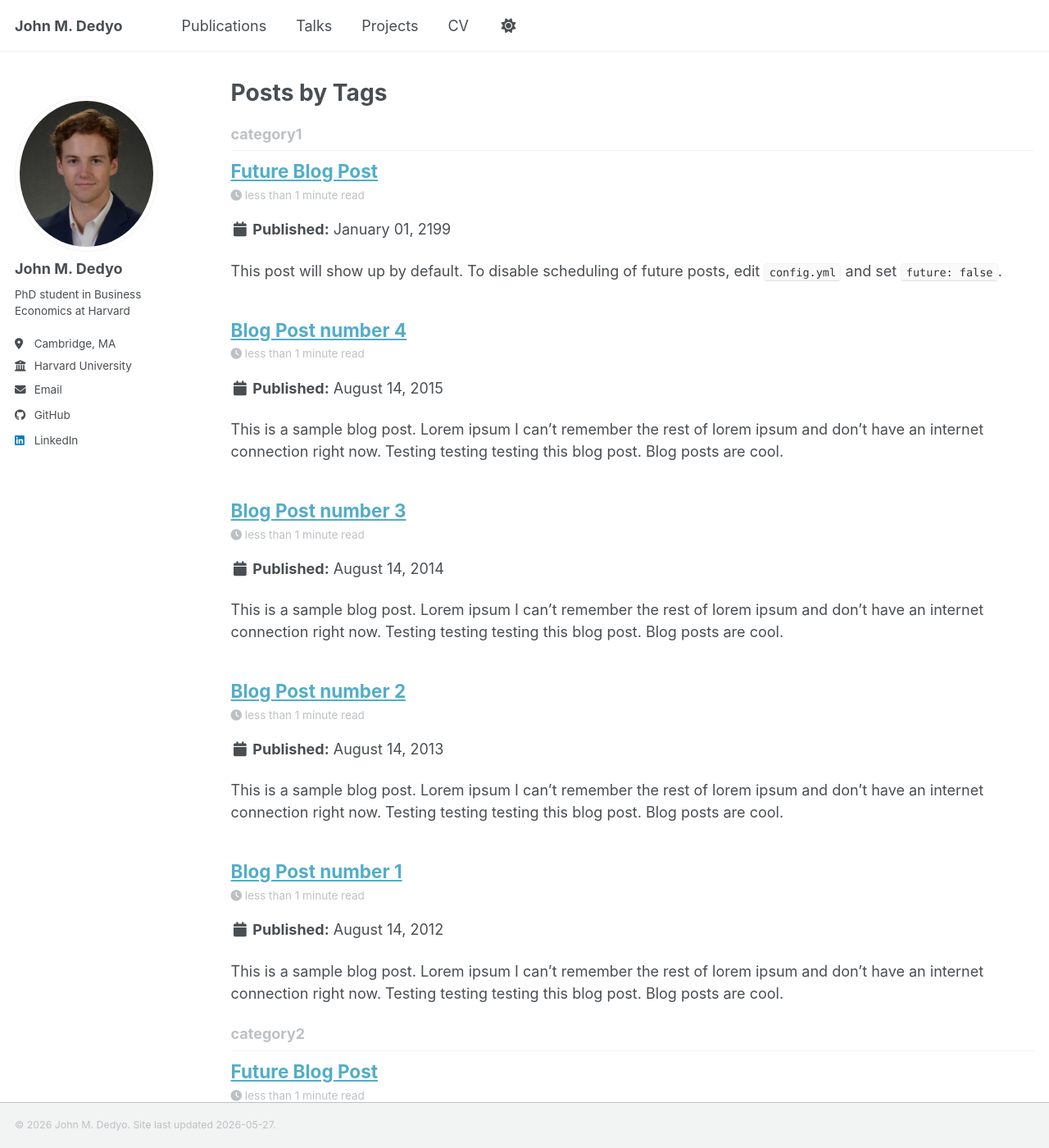
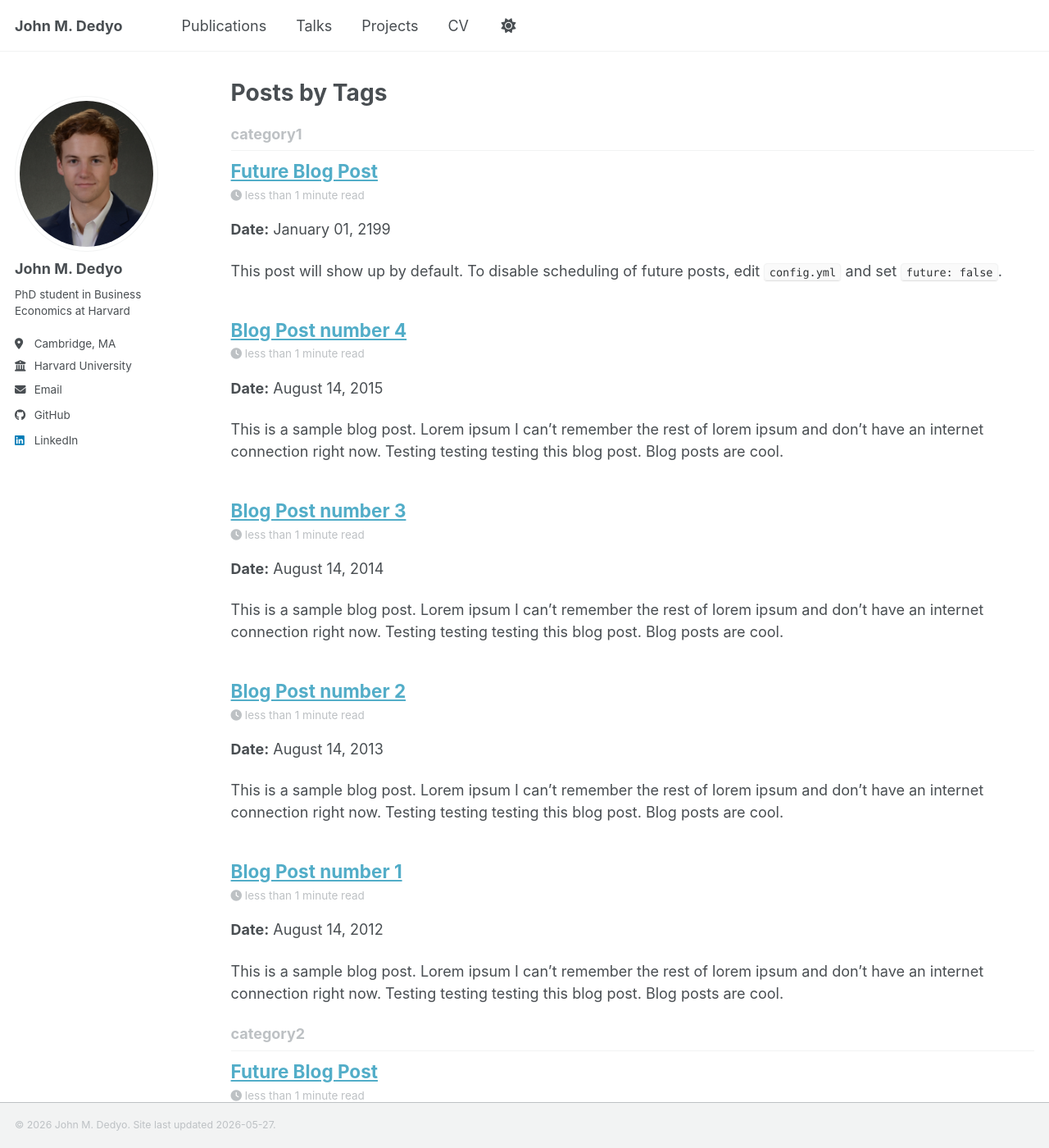
Before and after one commit to johndedyo/johndedyo.github.io, a Jekyll site: the page built from _pages/tag-archive.html, in a window 1280 px wide and 1400 px high. Shown: the whole window at 82% size. Built offline with Jekyll 4.4.1, drawn with Linux system fonts in a browser that asks for light colours; a script bundle is joined from its source files by our own code; library files that are not in the unit come from our copies; some of the changed text lies outside the part shown.

Commit message:
Enhance archive-single.html for portfolio and publications
Added handling for portfolio collection and improved date display.

```diff
--- a/_includes/archive-single.html
+++ b/_includes/archive-single.html
@@ -39,12 +39,27 @@
     {% endif %}
 
         {% if post.collection == 'teaching' %}
-          <p> {{ post.type }}, <i>{{ post.venue }}</i>, {{ post.date | default: "1900-01-01" | date: "%Y" }} </p>
-        {% elsif post.collection == 'publications' %}
-          <p>Published in <i>{{ post.venue }}</i>, {{ post.date | default: "1900-01-01" | date: "%Y" }} </p>
-        {% elsif post.date %}
-         <p class="page__date"><strong><i class="fa fa-fw fa-calendar" aria-hidden="true"></i> {{ site.data.ui-text[site.locale].date_label | default: "Published:" }}</strong> <time datetime="{{ post.date | default: "1900-01-01" | date_to_xmlschema }}">{{ post.date | default: "1900-01-01" | date: "%B %d, %Y" }}</time></p>
-        {% endif %}
+  <p> {{ post.type }}, <i>{{ post.venue }}</i>, {{ post.date | default: "1900-01-01" | date: "%Y" }} </p>
+
+{% elsif post.collection == 'publications' %}
+  <p>Published in <i>{{ post.venue }}</i>, {{ post.date | default: "1900-01-01" | date: "%Y" }} </p>
+
+{% elsif post.collection == 'portfolio' %}
+  <p class="page__date">
+    <strong>Date:</strong>
+    <time datetime="{{ post.date | default: "1900-01-01" | date_to_xmlschema }}">
+      {{ post.date | default: "1900-01-01" | date: "%Y" }}
+    </time>
+  </p>
+
+{% elsif post.date %}
+  <p class="page__date">
+    <strong>Date:</strong>
+    <time datetime="{{ post.date | default: "1900-01-01" | date_to_xmlschema }}">
+      {{ post.date | default: "1900-01-01" | date: "%B %d, %Y" }}
+    </time>
+  </p>
+{% endif %}
 
     {% if post.excerpt and site.read_more != 'enabled' %}
     <p class="archive__item-excerpt" itemprop="description">{{ post.excerpt | markdownify }}</p>
```
